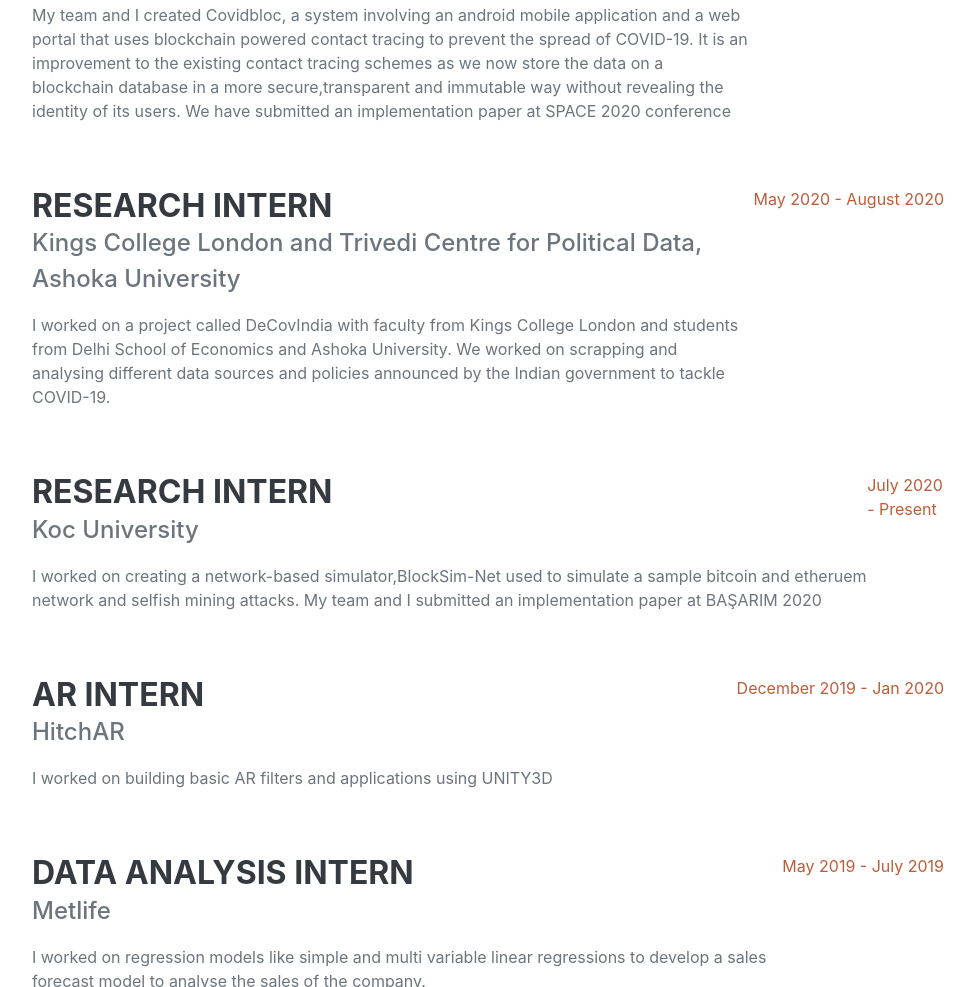
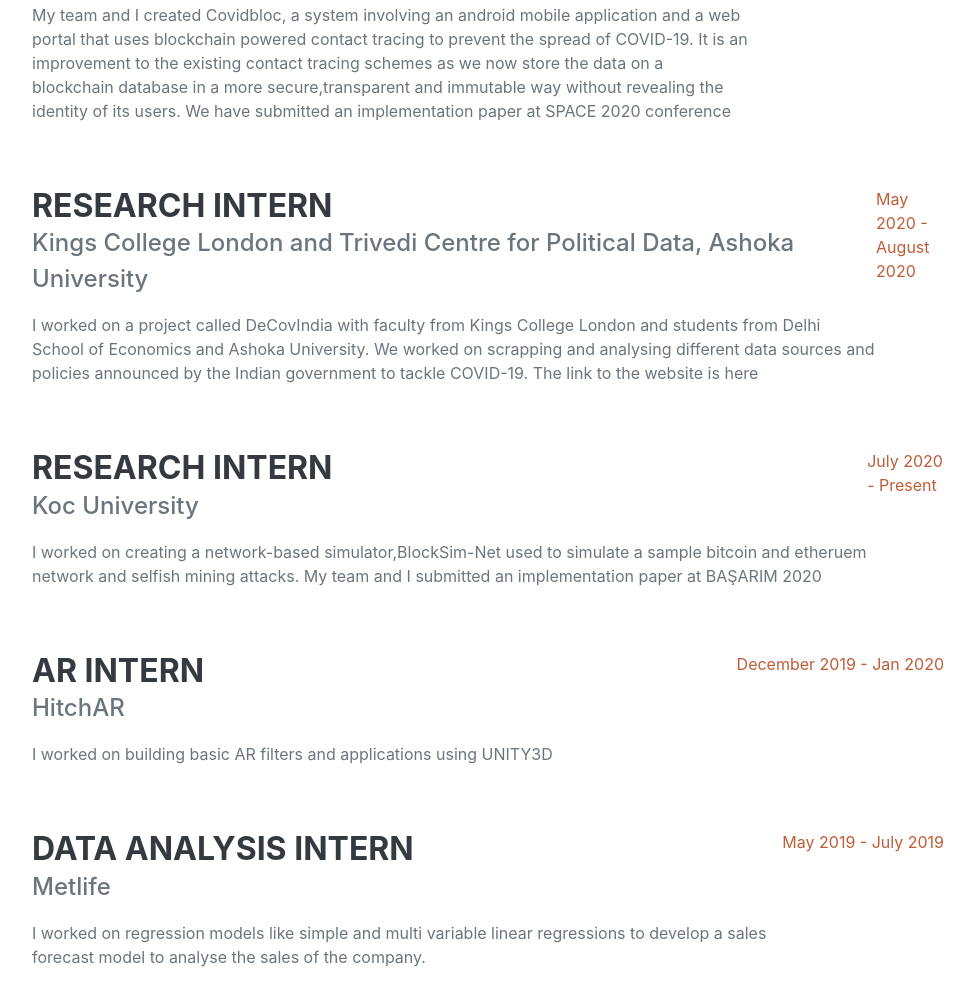
Before and after one commit to agrawalnandini/agrawalnandini.github.io, a plain HTML site: page index.html in a window 1280 px wide. Shown: the part 1122-2109 px from the top of the page, without its empty margins (288-1263 px from the left). Drawn offline with nearby package versions, Linux system fonts and the light colour scheme; a web font is replaced by a local one.

Commit message:
Update index.html

```diff
--- a/index.html
+++ b/index.html
@@ -79,7 +79,7 @@
                         <div class="flex-grow-1">
                             <h3 class="mb-0">Research Intern</h3>
                             <div class="subheading mb-3">Kings College London and Trivedi Centre for Political Data, Ashoka University</div>
-                            <p>I worked on a project called DeCovIndia with faculty from Kings College London and students from Delhi School of Economics and Ashoka University. We worked on scrapping and analysing different data sources and policies announced by the Indian government to tackle COVID-19.</p>
+                            <p>I worked on a project called DeCovIndia with faculty from Kings College London and students from Delhi School of Economics and Ashoka University. We worked on scrapping and analysing different data sources and policies announced by the Indian government to tackle COVID-19. The link to the website is <a href="https://decov-india.vercel.app/#decov">here</p>
                         </div>
                         <div class="flex-shrink-0"><span class="text-primary">May 2020 - August 2020</span></div>
                     </div>
```
